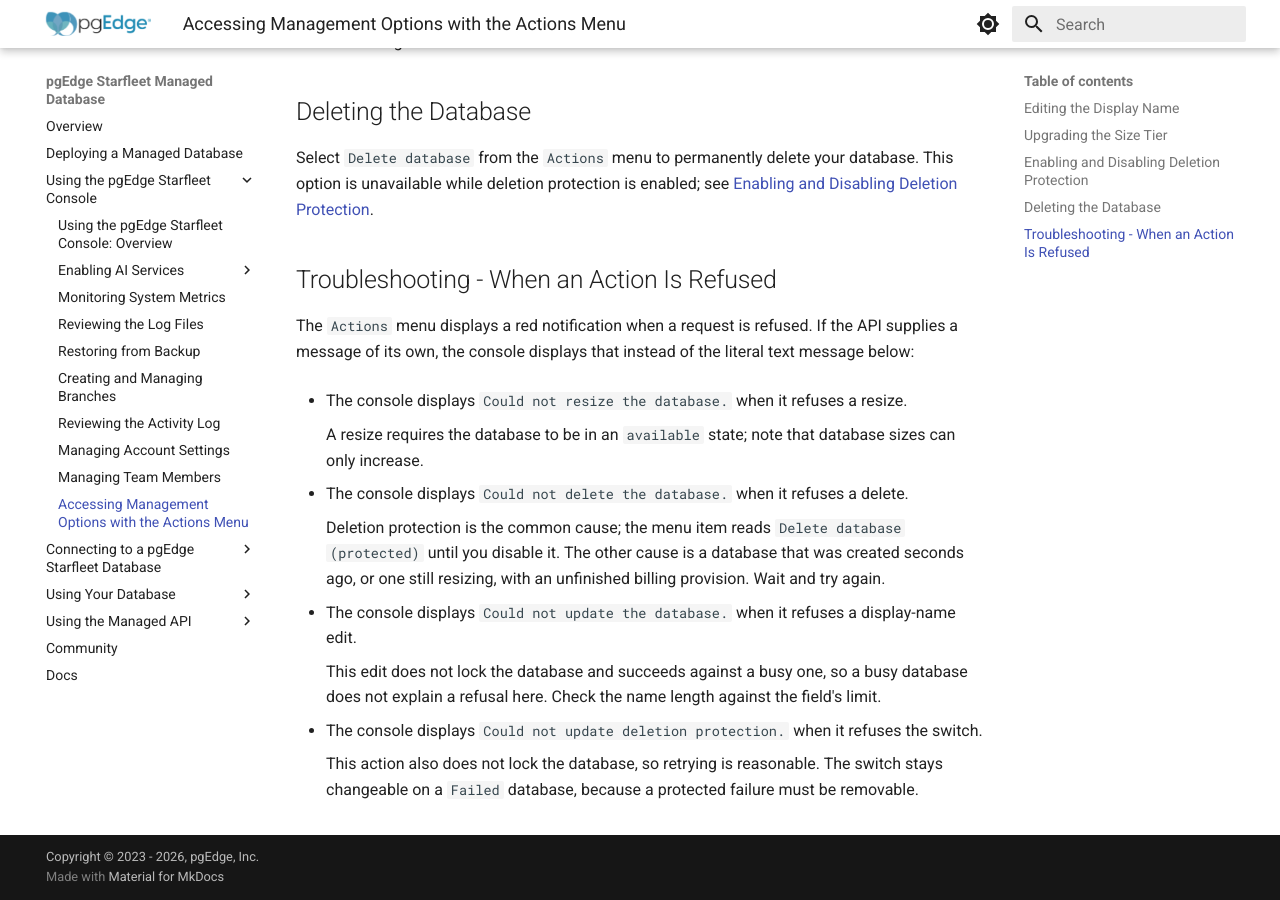
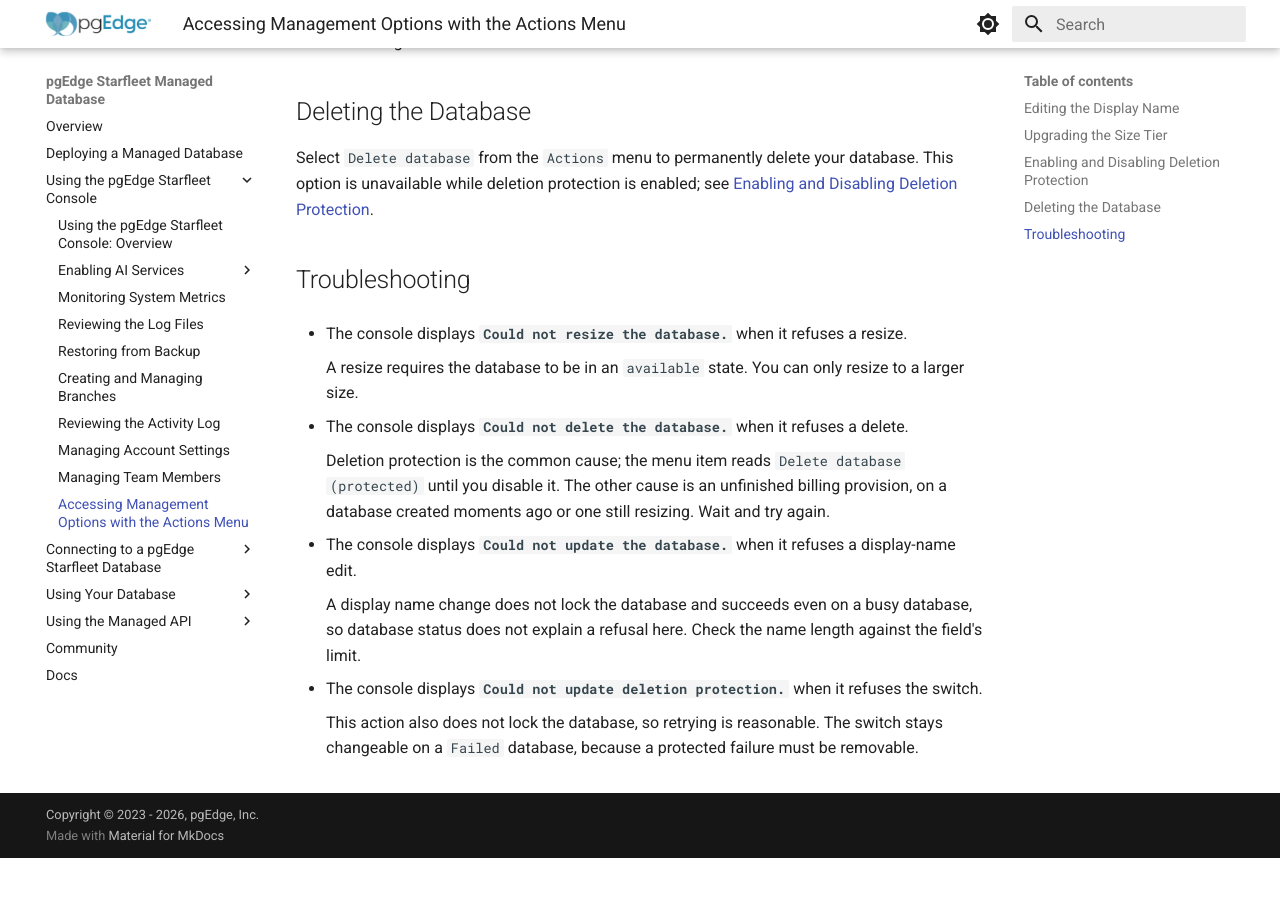
Before and after one commit to pgEdge/pgedge-starfleet-docs, an MkDocs documentation site: the page built from docs/managed/using_console/managed_actions.md, in a window 1280 px wide and 900 px high, scrolled down 2547 px. Built offline with MkDocs 1.6.1 and Material for MkDocs 9.7.7, drawn with Linux system fonts in a browser that asks for light colours; after the commit the page ends 3405 px from its top, so only the background shows below that; some of the changed text lies outside the part shown.

Commit message:
Review pass: actions menu page
Fix a "shown" verb, standardize bullets to "-", rename the
Troubleshooting heading and drop its intro sentence, bold the
message text, and tighten the resize/billing/display-name
troubleshooting entries.

```diff
--- a/docs/managed/using_console/managed_actions.md
+++ b/docs/managed/using_console/managed_actions.md
@@ -5,11 +5,11 @@ page header, offers management options for your database:
 
 ![The Actions menu](../images/managed_actions_menu.png)
 
-* `Edit display name`: set an optional display name for your database.
-* `Upgrade size`: change the size tier of your database.
-* `Enable deletion protection`/`Disable deletion protection`: toggle
+- `Edit display name`: set an optional display name for your database.
+- `Upgrade size`: change the size tier of your database.
+- `Enable deletion protection`/`Disable deletion protection`: toggle
   deletion protection for your database.
-* `Delete database`: delete your database. This option is unavailable
+- `Delete database`: delete your database. This option is unavailable
   (protected) while deletion protection is enabled.
 
 ## Editing the Display Name
@@ -67,35 +67,30 @@ Select `Delete database` from the `Actions` menu to permanently delete your
 database. This option is unavailable while deletion protection is enabled; see
 [Enabling and Disabling Deletion Protection](#enabling-and-disabling-deletion-protection).
 
-## Troubleshooting - When an Action Is Refused
+## Troubleshooting
 
-The `Actions` menu displays a red notification when a request is refused.
-If the API supplies a message of its own, the console displays that
-instead of the literal text message below:
-
-* The console displays `Could not resize the database.` when it
+- The console displays **`Could not resize the database.`** when it
   refuses a resize.
 
-    A resize requires the database to be in an `available` state;
-    note that database sizes can only increase.
+    A resize requires the database to be in an `available` state. You
+    can only resize to a larger size.
 
-* The console displays `Could not delete the database.` when it
+- The console displays **`Could not delete the database.`** when it
   refuses a delete.
 
     Deletion protection is the common cause; the menu item reads
     `Delete database (protected)` until you disable it. The other
-    cause is a database that was created seconds ago, or one still
-    resizing, with an unfinished billing provision. Wait and try
-    again.
+    cause is an unfinished billing provision, on a database created
+    moments ago or one still resizing. Wait and try again.
 
-* The console displays `Could not update the database.` when it
+- The console displays **`Could not update the database.`** when it
   refuses a display-name edit.
 
-    This edit does not lock the database and succeeds against a
-    busy one, so a busy database does not explain a refusal here.
-    Check the name length against the field's limit.
+    A display name change does not lock the database and succeeds
+    even on a busy database, so database status does not explain a
+    refusal here. Check the name length against the field's limit.
 
-* The console displays `Could not update deletion protection.` when
+- The console displays **`Could not update deletion protection.`** when
   it refuses the switch.
 
     This action also does not lock the database, so retrying is
```
Also changed, not shown: other parts of docs/managed/using_console/managed_actions.md (+1 -1 lines).
